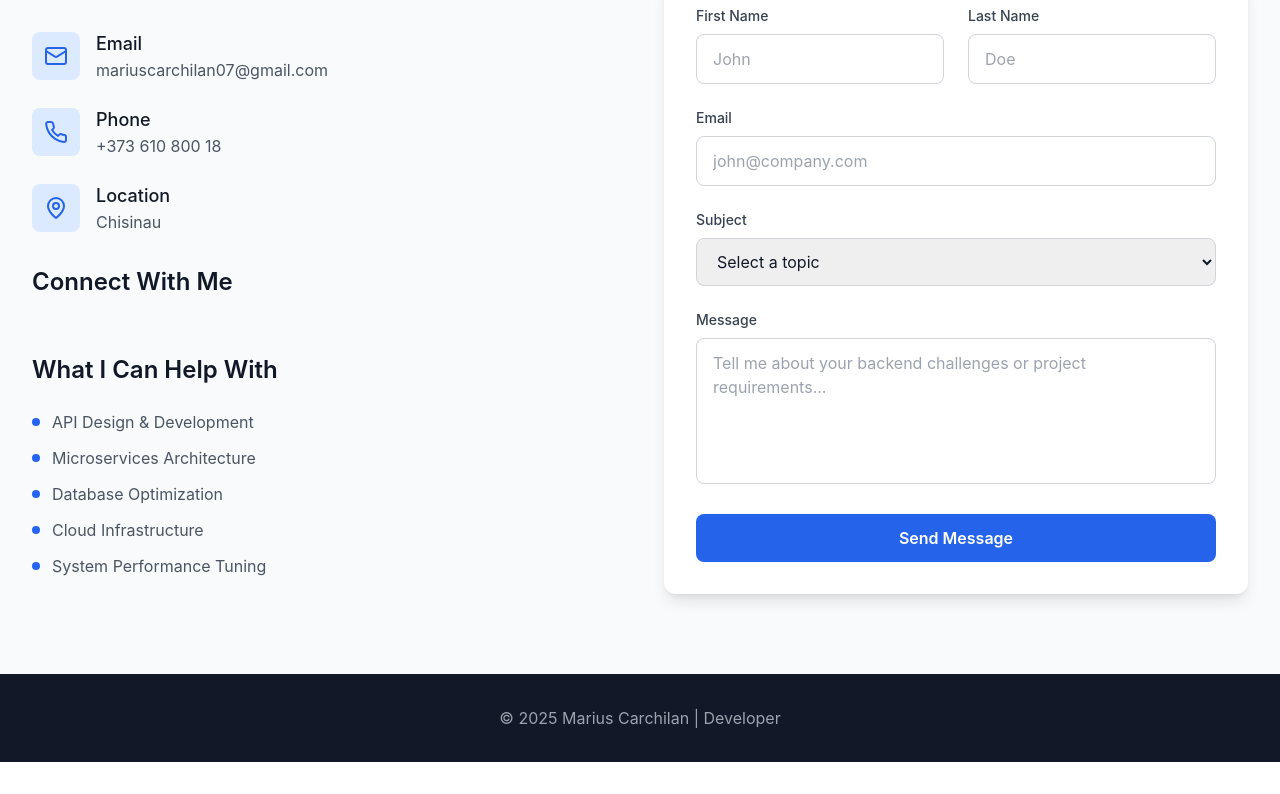
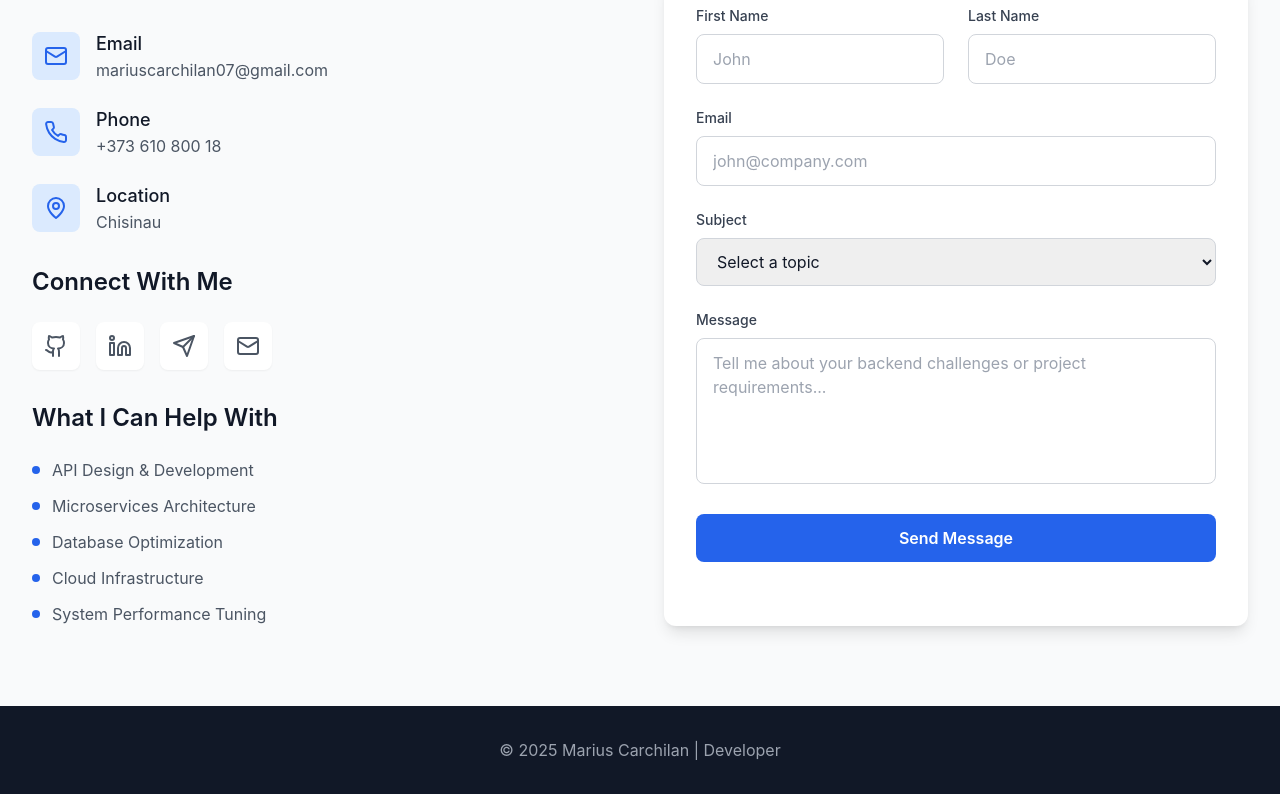
Before and after one commit to mariusss11/portofolio-app, a React (Vite) app: page / in a window 1280 px wide. Shown: the part 3944-4738 px from the top of the page. Before the commit the page ends 4706 px from the top, so only its background shows below. Built offline with nearby package versions, Linux system fonts and the light colour scheme.

Commit message:
Add icons

```diff
--- a/index.html
+++ b/index.html
@@ -2,7 +2,6 @@
 <html lang="en">
   <head>
     <meta charset="UTF-8" />
-    <!-- <link rel="icon" href="/images/logo.png" /> -->
     <meta name="viewport" content="width=device-width, initial-scale=1.0" />
     <title>Marius Carchilan</title>
     <meta name="description" content="Portfolio of Marius Carchilan, a skilled backend developer specializing in scalable systems, APIs, and cloud architecture." />
--- a/src/components/Contact.tsx
+++ b/src/components/Contact.tsx
@@ -1,11 +1,13 @@
 import React from 'react';
-import { Linkedin, Mail, Phone, MapPin } from 'lucide-react';
+import { Linkedin, Mail, Phone, MapPin, Send, Github } from 'lucide-react';
 import { socials } from '../data/portfolio';
 
 export const Contact: React.FC = () => {
   const iconMap: Record<string, React.ComponentType<{ className?: string }>> = {
   linkedin: Linkedin,
-  mail: Mail
+  telegram: Send,
+  github: Github,
+  mail: Mail,
 };
 
   return (
@@ -66,13 +68,10 @@ export const Contact: React.FC = () => {
               <h3 className="text-2xl font-semibold text-gray-900 dark:text-white mb-6">
                 Connect With Me
               </h3>
-              <div className="flex space-x-4">
+              <div className="flex space-x-4 mb-8">
                 {socials.map((social) => {
                   const IconComponent = iconMap[social.icon];
-                  if (!IconComponent) {
-                    console.warn(`Icon "${social.icon}" not found in iconMap`);
-                    return null; // or render a placeholder
-                  }
+                  if (!IconComponent) return null;
                   return (
                     <a
                       key={social.name}
--- a/src/data/portfolio.ts
+++ b/src/data/portfolio.ts
@@ -76,11 +76,11 @@ export const skills: Skill[] = [
 ];
 
 export const socials: Social[] = [
-  { name: 'GitHub', url: 'https://github.com/mariusss11', icon: 'Github' },
-  { name: 'LinkedIn', url: 'https://www.linkedin.com/in/marius-carchilan-066860273/', icon: 'Linkedin' },
-  { name: 'Telegram', url: 'https://t.me/mar_fnl', icon: 'Telegram' },
-  // { name: 'Twitter', url: 'https://twitter.com', icon: 'Twitter' },
-  { name: 'Email', url: 'mailto:mariuscarchilan07@gmail.com', icon: 'Mail' }
+  { name: 'GitHub', url: 'https://github.com/mariusss11', icon: 'github' },
+  { name: 'LinkedIn', url: 'https://www.linkedin.com/in/marius-carchilan-066860273/', icon: 'linkedin' },
+  { name: 'Telegram', url: 'https://t.me/mar_fnl', icon: 'telegram' },
+  // { name: 'Twitter', url: 'https://twitter.com', icon: 'twitter' },
+  { name: 'Email', url: 'mailto:mariuscarchilan07@gmail.com', icon: 'mail' }
 ];
 
 export const githubUrl = 'https://github.com/mariusss11';
```
Also changed, not shown: 1 other file (tests, documents, lock files or other folders).
